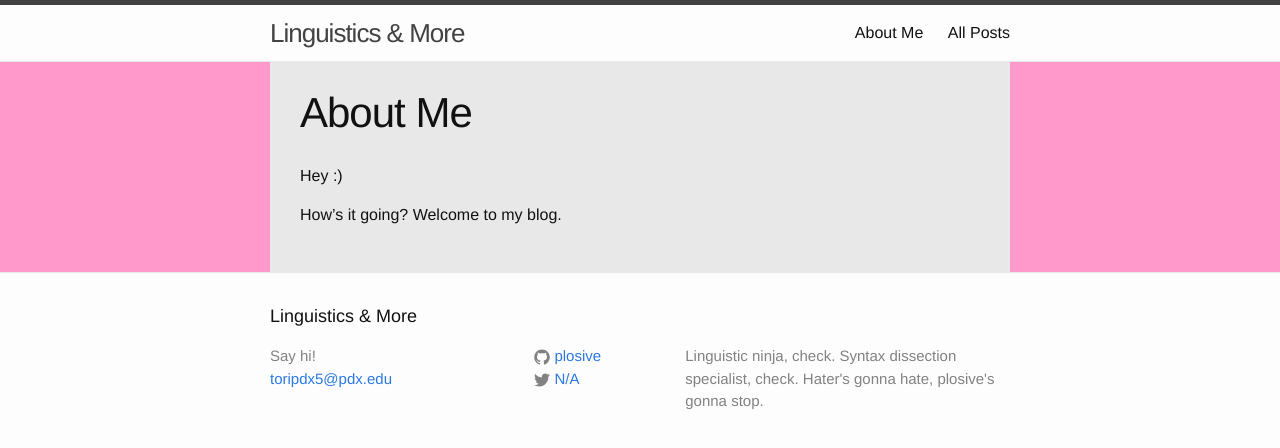
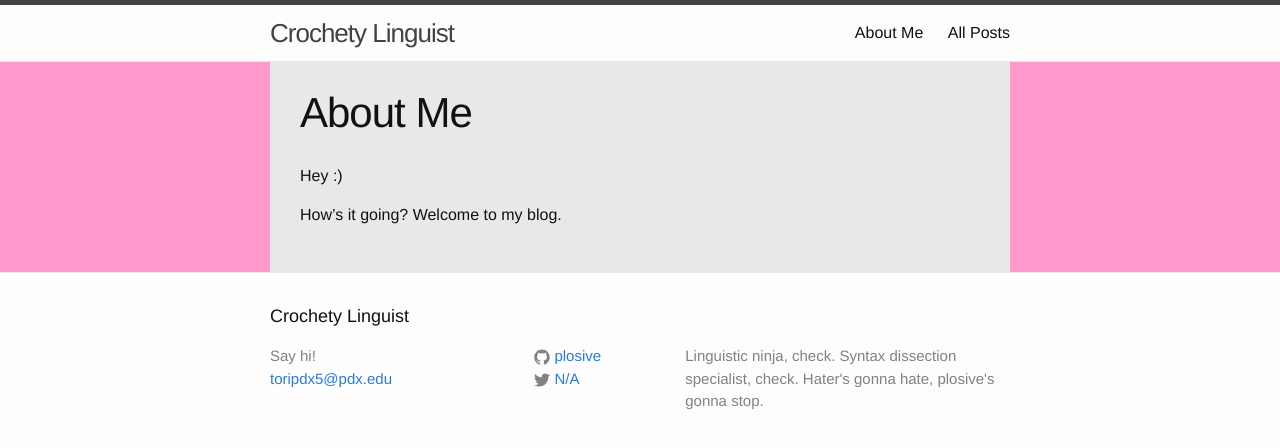
Before and after one commit to plosive/plosive.github.io, a Jekyll site: the page built from about.md, in a window 1280 px wide. Shown: the top 448 px of the page. Built offline with Jekyll 4.4.1, drawn with Linux system fonts in a browser that asks for light colours.

Commit message:
change blog name

```diff
--- a/_config.yml
+++ b/_config.yml
@@ -1,5 +1,5 @@
 # Site settings
-title: Linguistics & More
+title: Crochety Linguist
 email: toripdx5@pdx.edu
 description: > # this means to ignore newlines until "baseurl:"
     Linguistic ninja, check. Syntax dissection specialist, check. Hater's gonna hate, plosive's gonna stop.
```
